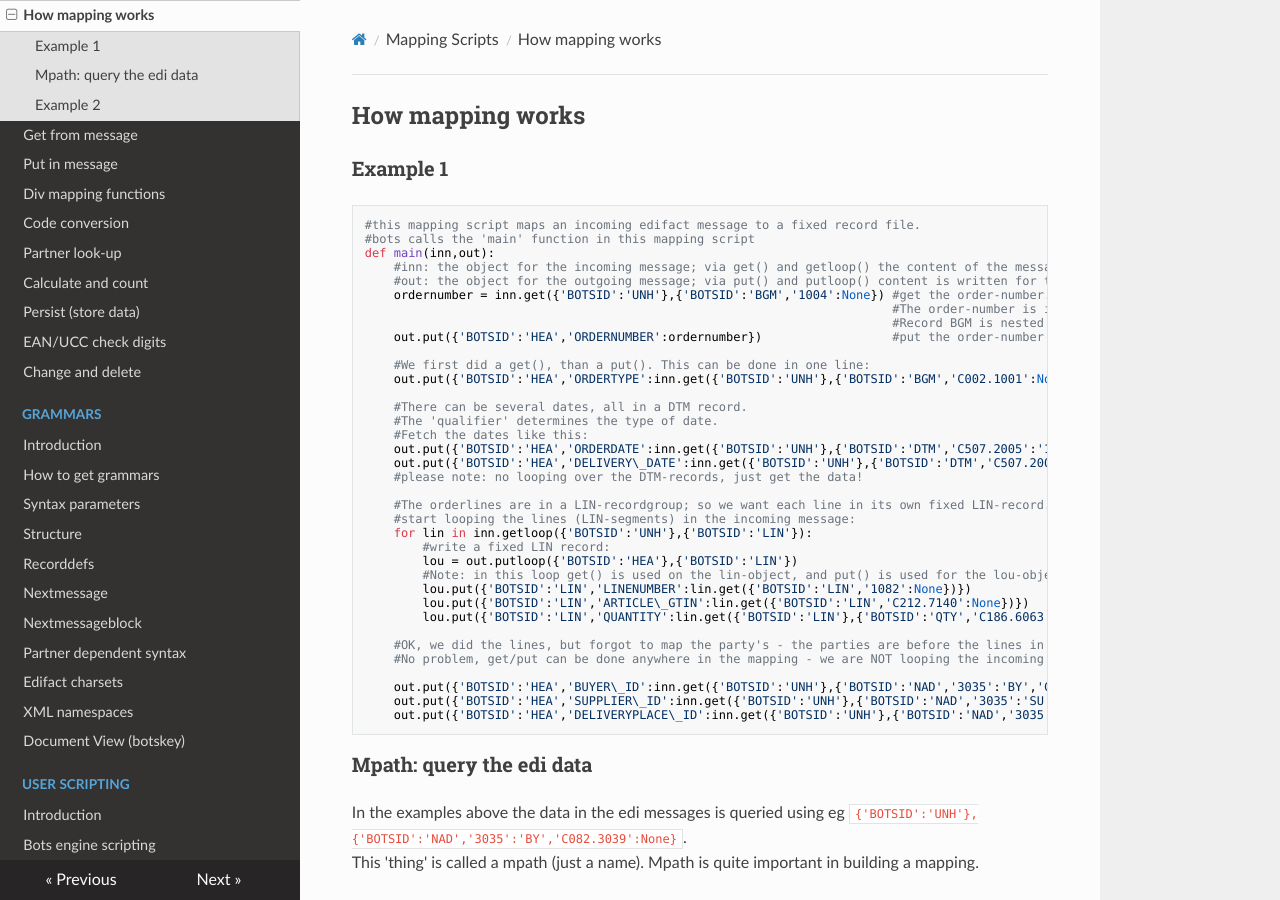
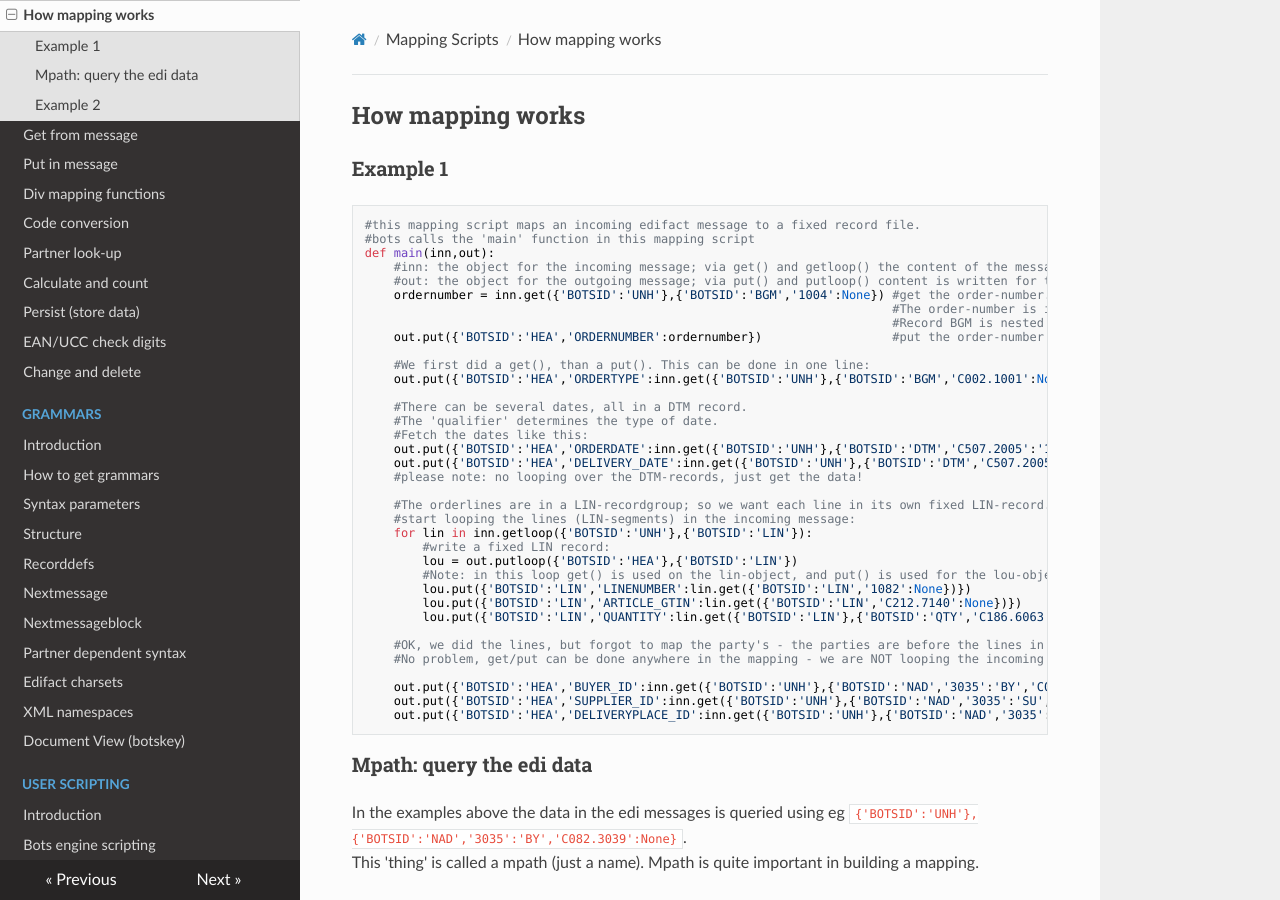
Before and after one commit to skilchen/bots_doc_b, an MkDocs documentation site: the page built from docs/MappingHowMappingWorks.md, in a window 1280 px wide and 900 px high. Built offline with MkDocs 1.6.1, drawn with Linux system fonts in a browser that asks for light colours; nearby versions of some CDN libraries; old or Windows-style settings are respelled for this version of MkDocs.

````diff
--- a/docs/MappingHowMappingWorks.md
+++ b/docs/MappingHowMappingWorks.md
@@ -20,7 +20,7 @@ def main(inn,out):
     #The 'qualifier' determines the type of date.
     #Fetch the dates like this:
 	out.put({'BOTSID':'HEA','ORDERDATE':inn.get({'BOTSID':'UNH'},{'BOTSID':'DTM','C507.2005':'137','C507.2380':None})})   	#get statement ONLY looks for DTM with qualifier 137
-	out.put({'BOTSID':'HEA','DELIVERY\_DATE':inn.get({'BOTSID':'UNH'},{'BOTSID':'DTM','C507.2005':'2','C507.2380':None})})
+	out.put({'BOTSID':'HEA','DELIVERY_DATE':inn.get({'BOTSID':'UNH'},{'BOTSID':'DTM','C507.2005':'2','C507.2380':None})})
 	#please note: no looping over the DTM-records, just get the data!
 
     #The orderlines are in a LIN-recordgroup; so we want each line in its own fixed LIN-record.
@@ -30,15 +30,15 @@ def main(inn,out):
         lou = out.putloop({'BOTSID':'HEA'},{'BOTSID':'LIN'})
         #Note: in this loop get() is used on the lin-object, and put() is used for the lou-object!
 		lou.put({'BOTSID':'LIN','LINENUMBER':lin.get({'BOTSID':'LIN','1082':None})})
-		lou.put({'BOTSID':'LIN','ARTICLE\_GTIN':lin.get({'BOTSID':'LIN','C212.7140':None})})
+		lou.put({'BOTSID':'LIN','ARTICLE_GTIN':lin.get({'BOTSID':'LIN','C212.7140':None})})
 		lou.put({'BOTSID':'LIN','QUANTITY':lin.get({'BOTSID':'LIN'},{'BOTSID':'QTY','C186.6063':'21','C186.6060':None})})
 
 	#OK, we did the lines, but forgot to map the party's - the parties are before the lines in the incoming message.
     #No problem, get/put can be done anywhere in the mapping - we are NOT looping the incoming or outgoing message:
 
-	out.put({'BOTSID':'HEA','BUYER\_ID':inn.get({'BOTSID':'UNH'},{'BOTSID':'NAD','3035':'BY','C082.3039':None})})
-	out.put({'BOTSID':'HEA','SUPPLIER\_ID':inn.get({'BOTSID':'UNH'},{'BOTSID':'NAD','3035':'SU','C082.3039':None})})
-	out.put({'BOTSID':'HEA','DELIVERYPLACE\_ID':inn.get({'BOTSID':'UNH'},{'BOTSID':'NAD','3035':'DP','C082.3039':None})})
+	out.put({'BOTSID':'HEA','BUYER_ID':inn.get({'BOTSID':'UNH'},{'BOTSID':'NAD','3035':'BY','C082.3039':None})})
+	out.put({'BOTSID':'HEA','SUPPLIER_ID':inn.get({'BOTSID':'UNH'},{'BOTSID':'NAD','3035':'SU','C082.3039':None})})
+	out.put({'BOTSID':'HEA','DELIVERYPLACE_ID':inn.get({'BOTSID':'UNH'},{'BOTSID':'NAD','3035':'DP','C082.3039':None})})
 ```
 
 ### Mpath: query the edi data
````
